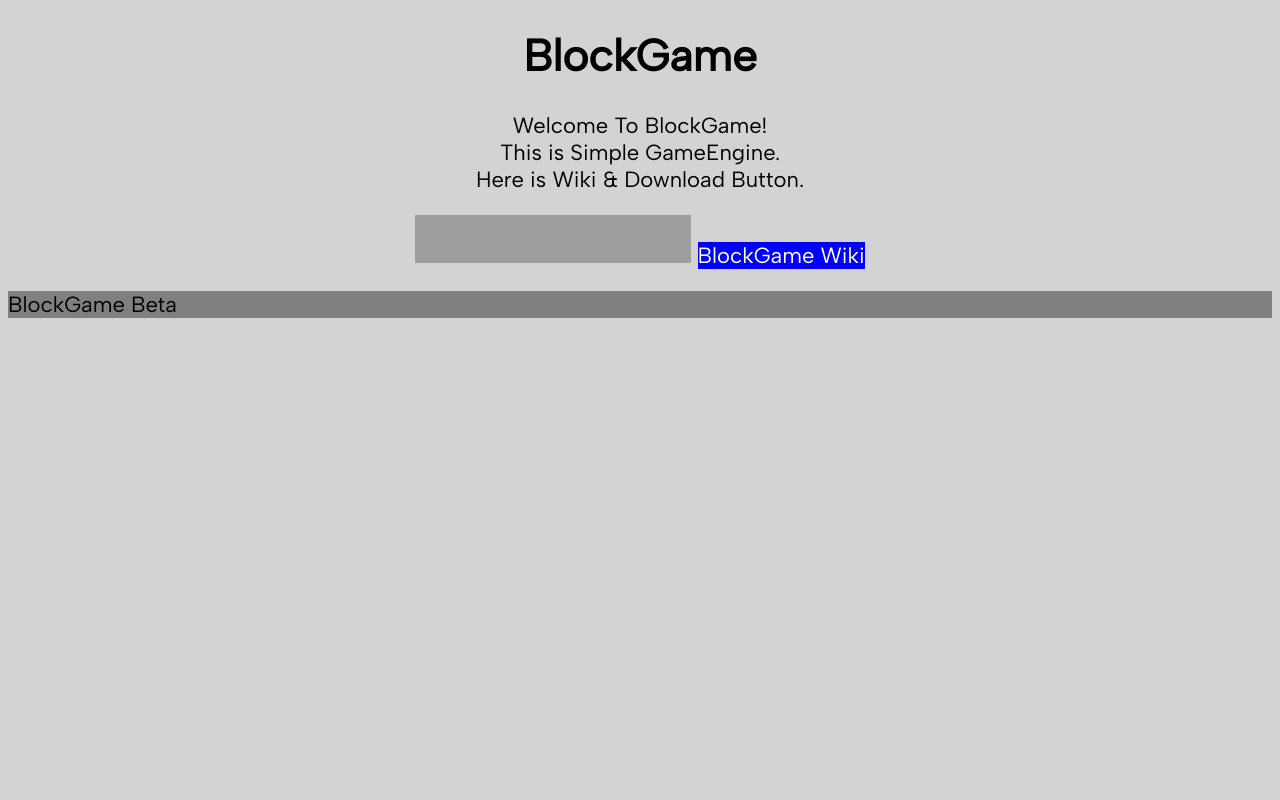
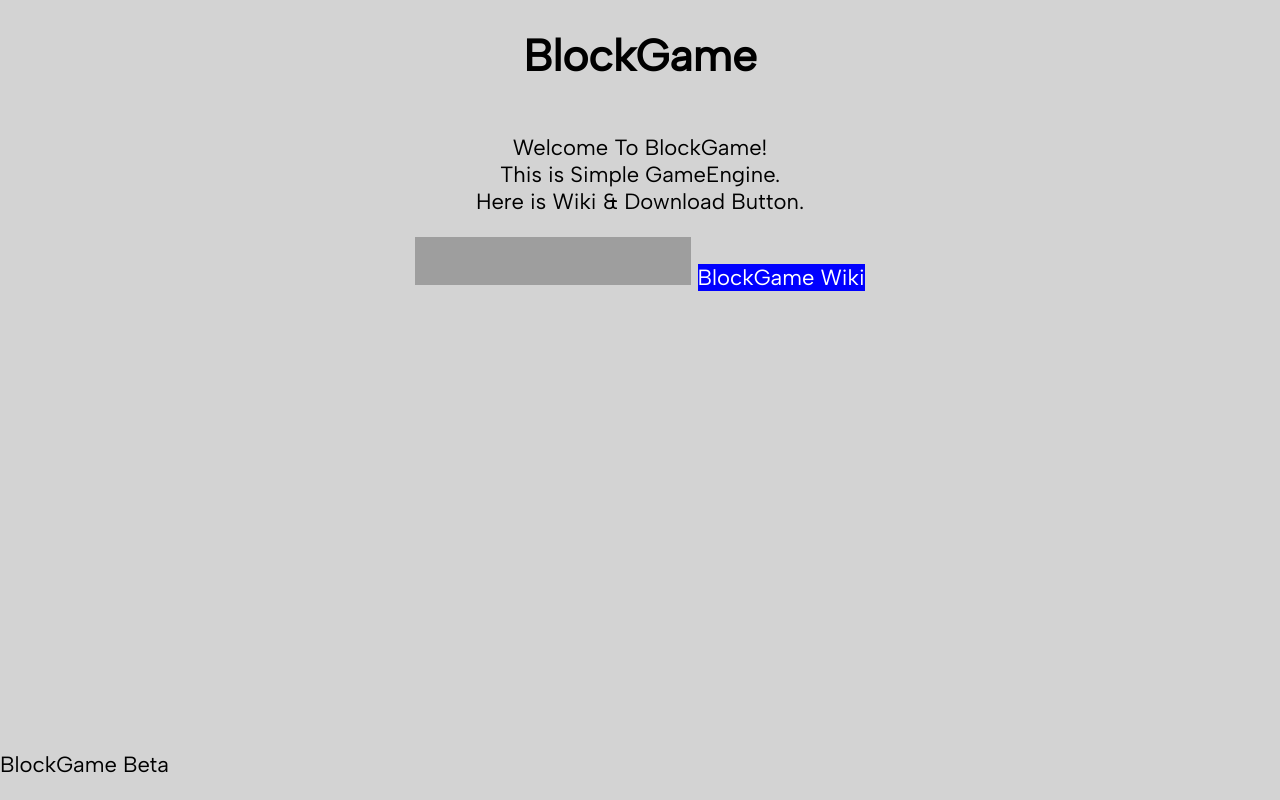
Before and after one commit to ADev531/BlockGame, a plain HTML site: page index.html in a window 1280 px wide. Drawn offline with Linux system fonts and the light colour scheme; grey boxes are pictures that could not be loaded.

Commit message:
Update index.html

```diff
--- a/index.html
+++ b/index.html
@@ -18,9 +18,9 @@
   <p>
 </div>
 
-<div id="footer">
+<footer>
   <p>BlockGame Beta</p>
-</div>
+</footer>
 
 <style>
   head {
@@ -33,15 +33,10 @@
     font-family: 'Albert Sans';
     font-size: 22px;
     background-color: lightgray;
-  }
-
-  #footer {
-    background-color: gray;
-    position: relative;
-    left: 0;
-    bottom: 0;
-    width: 100%;
-    bottom: 0;
+    padding: 0; margin: 0;
+    min-height: 100vh;
+    display: grid;
+    grid-template-rows: auto 1fr auto;
   }
 
   .normal-button {
```
